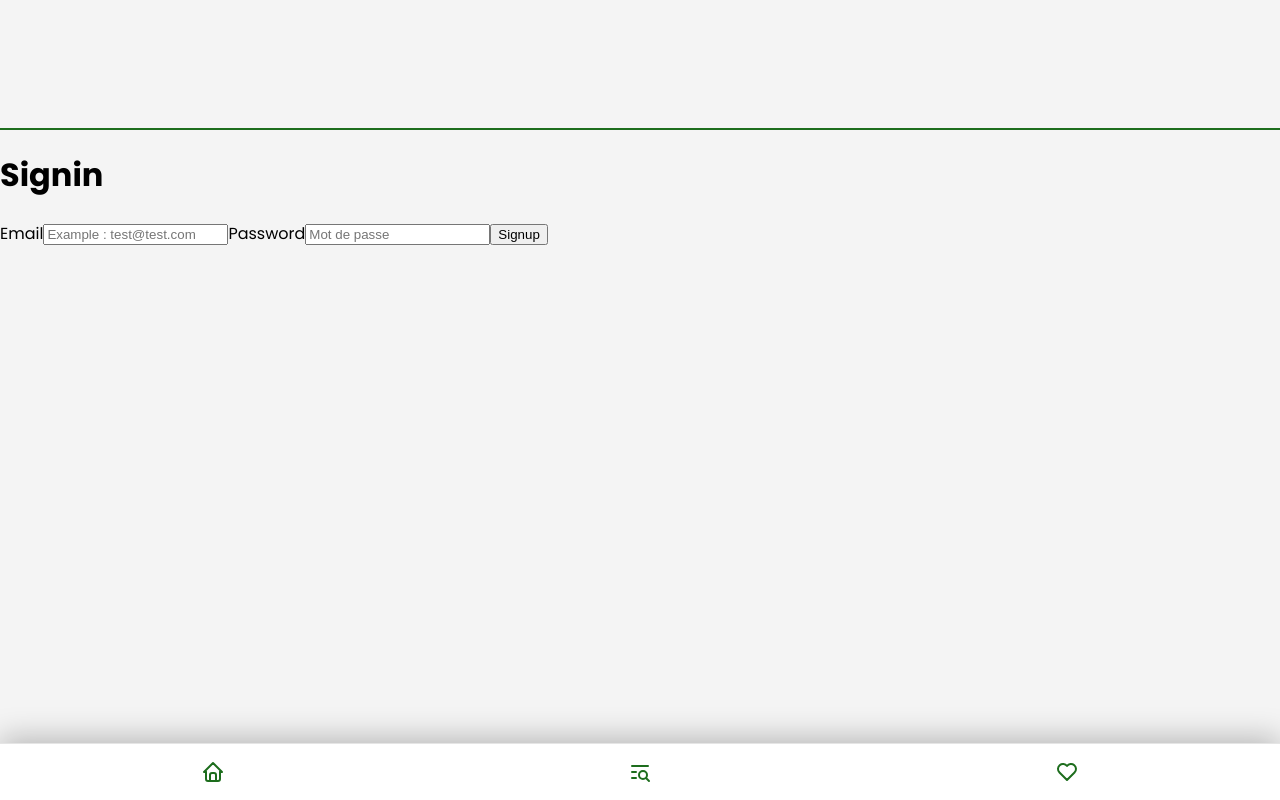
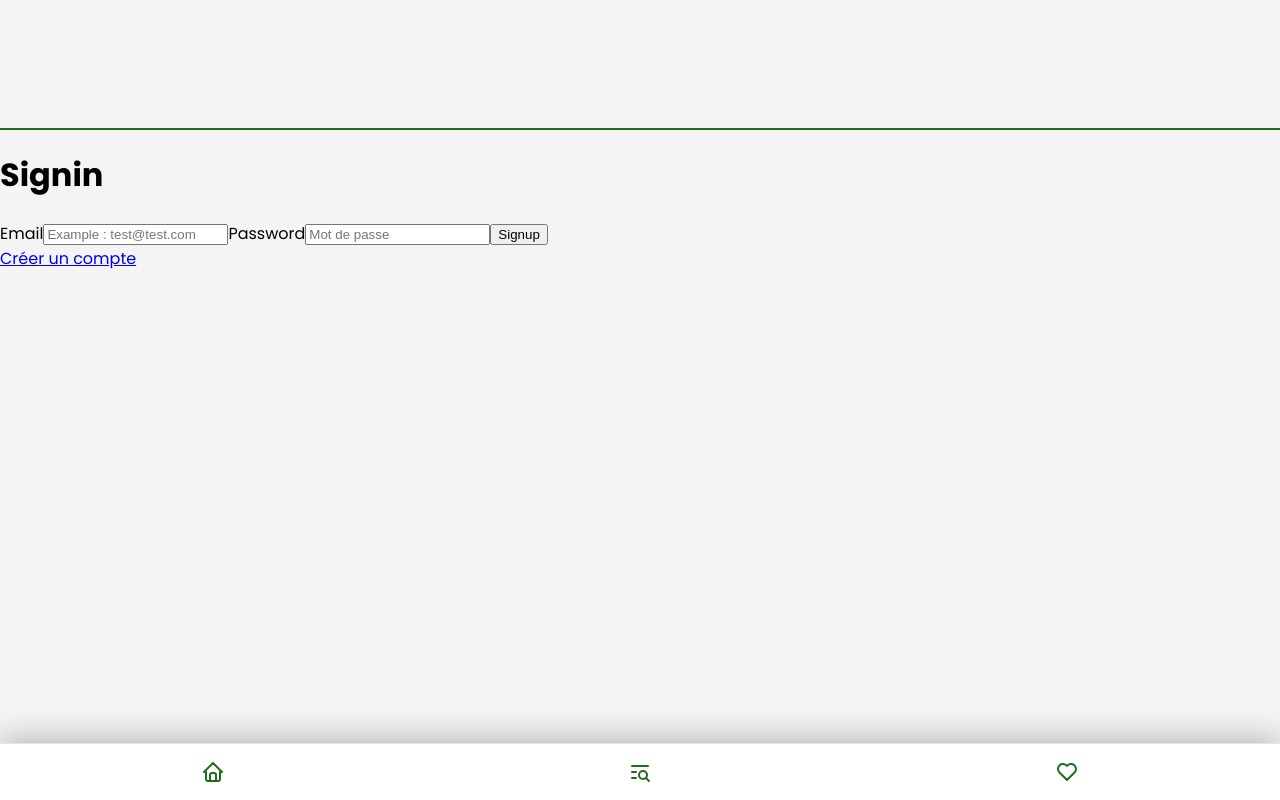
Before and after one commit to manonlvnr/TonEssentiel-App, a React (Create React App) app in the folder client/: page /signin in a window 1280 px wide. Built offline with nearby package versions, Linux system fonts and the light colour scheme.

Commit message:
Add signup button

```diff
--- a/client/src/components/pages/Signin/Signin.jsx
+++ b/client/src/components/pages/Signin/Signin.jsx
@@ -1,5 +1,6 @@
 import { useState } from "react";
 import { useSignin } from "../../../hooks/useSignin";
+import { Link } from "react-router-dom";
 
 function Signin() {
     const [email, setEmail] = useState("");
@@ -36,6 +37,8 @@ function Signin() {
                 <button disabled={loading} type="submit">Signup</button>
                 {error && <div>{error}</div>}
             </form>
+
+            <Link to="/signup">Créer un compte</Link>
         </div>
     );
 }
```
